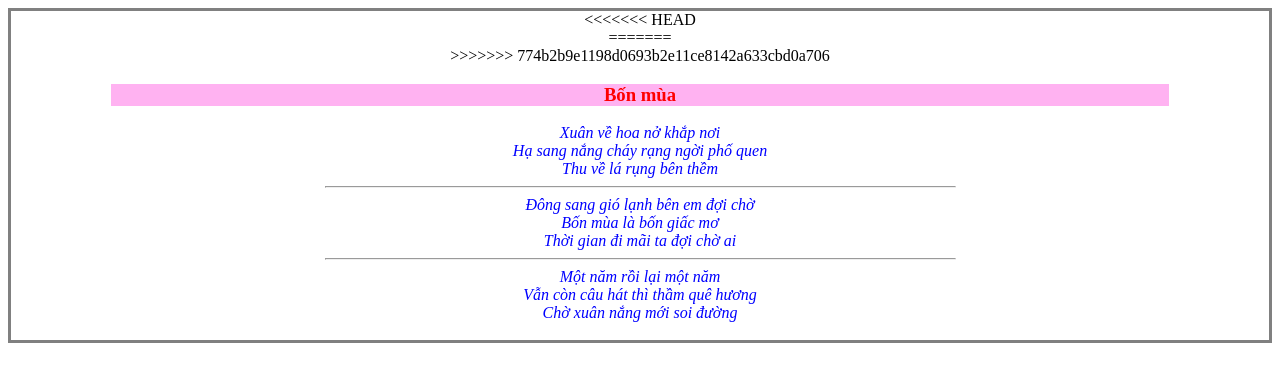
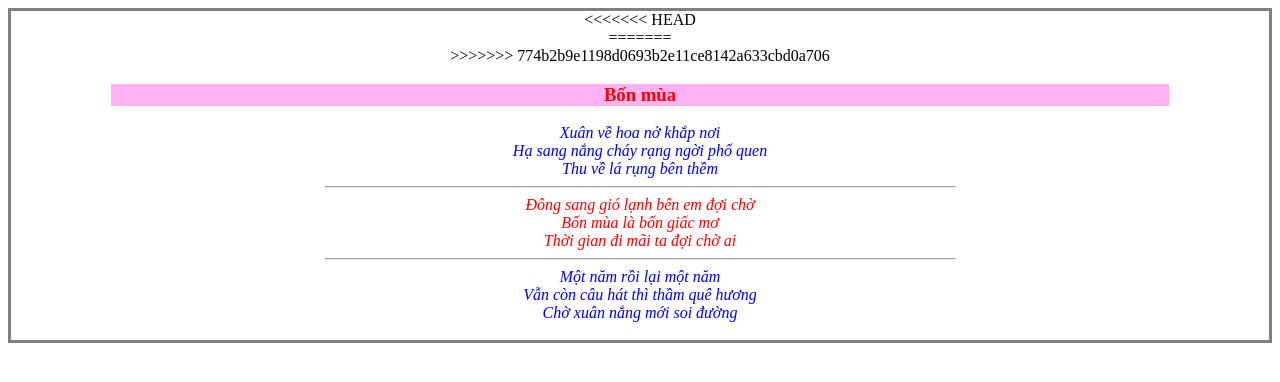
Before and after one commit to Tribo288/cse122-2551261091, a plain HTML site: page ex01/index.html in a window 1280 px wide. Drawn offline with Linux system fonts and the light colour scheme.

Commit message:
fix 2nd para

```diff
--- a/ex01/index.html
+++ b/ex01/index.html
@@ -41,11 +41,11 @@
             <br>
             <p3>Thu về lá rụng bên thềm</p3>
             <hr>
-            <p3>Đông sang gió lạnh bên em đợi chờ</hp>
+            <p3 style="color:red">Đông sang gió lạnh bên em đợi chờ</hp>
             <br>
-            <p3>Bốn mùa là bốn giấc mơ</p3>
+            <p3 style="color:red">Bốn mùa là bốn giấc mơ</p3>
             <br>
-            <p3>Thời gian đi mãi ta đợi chờ ai  </p3>
+            <p3 style="color:red">Thời gian đi mãi ta đợi chờ ai  </p3>
             <hr>
             <p3>Một năm rồi lại một năm</p3>
             <br>
```
